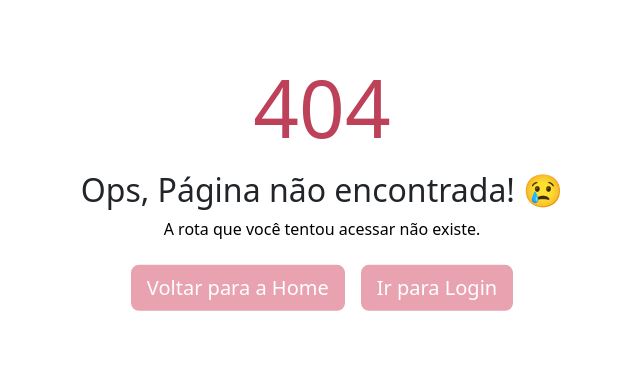
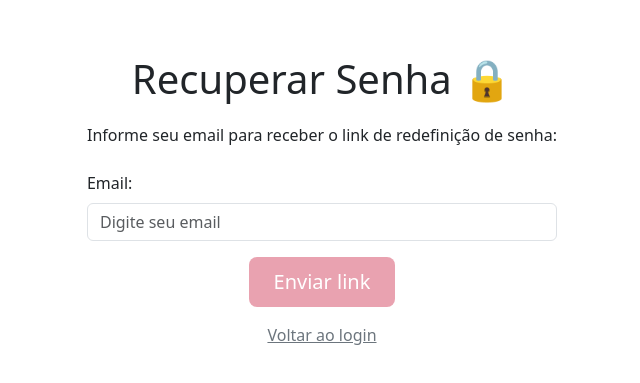
Before and after one commit to PriscilaNegro/My_Memory, a Vue app in the folder url-shortener-frontend/: page /forgot-password in a window 1280 px wide. Before the commit this address had no page. Shown: the part 215-598 px from the top of the page, without its empty margins (318-958 px from the left). Built offline with nearby package versions, Linux system fonts and the light colour scheme.

Commit message:
Validações de Login e Criação de página ForgotPassword

```diff
--- a/url-shortener-frontend/src/router/index.js
+++ b/url-shortener-frontend/src/router/index.js
@@ -3,12 +3,13 @@ import Home from "../views/Home.vue";
 import Register from "../views/Register.vue";
 import Login from "../views/Login.vue";
 import NotFound from "../views/NotFound.vue";
-
+import ForgotPassword from "../views/ForgotPassword.vue";
 
 const routes = [
   { path: "/", name: "Home", component: Home },
   { path: "/register", name: "Register", component: Register },
   { path: "/login", name: "Login", component: Login },
+  { path: '/forgot-password', name: 'ForgotPassword', component: ForgotPassword },
   { path: "/:pathMatch(.*)*", name: "NotFound", component: NotFound }
 ];
 
--- /dev/null
+++ b/url-shortener-frontend/src/views/ForgotPassword.vue
@@ -0,0 +1,106 @@
+<template>
+  <div class="container mt-5">
+    <h1>Recuperar Senha 🔒</h1>
+    <p>Informe seu email para receber o link de redefinição de senha:</p>
+
+    <form @submit.prevent="handleRecovery" class="mt-4">
+      <div class="mb-3 text-start">
+        <label for="email" class="form-label">Email:</label>
+        <input
+          type="email"
+          id="email"
+          v-model="email"
+          class="form-control"
+          placeholder="Digite seu email"
+          required
+        />
+        <div v-if="emailError" class="text-danger mt-1">{{ emailError }}</div>
+        <div v-if="successMessage" class="text-success mt-1">{{ successMessage }}</div>
+      </div>
+
+      <div class="d-flex justify-content-center">
+        <button type="submit" class="btn custom-btn">Enviar link</button>
+      </div>
+    </form>
+
+    <p class="text-center mt-3">
+      <router-link to="/login" class="text-secondary">Voltar ao login</router-link>
+    </p>
+  </div>
+</template>
+
+<script setup>
+import { ref } from 'vue';
+import axios from 'axios';
+
+const email = ref("");
+const emailError = ref("");
+const successMessage = ref("");
+
+function handleRecovery() {
+  emailError.value = "";
+  successMessage.value = "";
+
+  if (!email.value) {
+    emailError.value = "Email inválido.";
+    return;
+  }
+
+  const emailPattern = /^[^\s@]+@[^\s@]+\.[^\s@]+$/;
+  if (!emailPattern.test(email.value)) {
+    emailError.value = "Digite um email válido.";
+    return;
+  }
+
+  // Requisição ao backend
+  axios.post('http://localhost:3000/forgot-password', { email: email.value })
+    .then(response => {
+      // Supondo que o backend retorne { message: "..." }
+      successMessage.value = response.data.message;
+      email.value = "";
+    })
+    .catch(error => {
+      // Captura mensagem de erro do backend ou padrão
+      if (error.response && error.response.data && error.response.data.message) {
+        emailError.value = error.response.data.message;
+      } else {
+        emailError.value = "Ocorreu um erro. Tente novamente.";
+      }
+    });
+}
+</script>
+
+<style scoped>
+h1 {
+  text-align: center;
+  margin-bottom: 20px;
+}
+
+p {
+  text-align: center;
+}
+
+.custom-btn {
+  padding: 10px 25px;
+  font-size: 1.25rem;
+  border: none;
+  border-radius: 8px;
+  cursor: pointer;
+  background-color: #de7288a8;
+  color: white;
+  transition: background 0.3s ease;
+  min-width: 140px;
+}
+
+.custom-btn:hover {
+  background-color: #e05a75d6;
+}
+
+@media (max-width: 576px) {
+  .custom-btn {
+    font-size: 1rem;
+    padding: 8px 20px;
+    min-width: 120px;
+  }
+}
+</style>
--- a/url-shortener-frontend/src/views/Login.vue
+++ b/url-shortener-frontend/src/views/Login.vue
@@ -15,6 +15,7 @@
           placeholder="Digite seu email"
           required
           @blur="validateEmail"
+          @input="errors.api = ''"
         />
         <p v-if="errors.email" class="text-danger mt-1">{{ errors.email }}</p>
       </div>
@@ -30,6 +31,7 @@
             placeholder="Digite sua senha"
             required
             @blur="validatePassword"
+            @input="errors.api = ''"
           />
           <button
             type="button"
@@ -43,11 +45,22 @@
         <p v-if="errors.password" class="text-danger mt-1">{{ errors.password }}</p>
       </div>
 
+      <div class="text-center mb-3 forgot-password">
+        <router-link to="/forgot-password" class="text-decoration-none">
+          Esqueci minha senha
+        </router-link>
+      </div>
 
       <p v-if="errors.api" class="text-danger mt-2">{{ errors.api }}</p>
 
       <div class="text-center mt-3">
-        <button type="submit" class="btn-home">Entrar</button>
+        <button
+          type="submit"
+          class="btn-home"
+          :disabled="!isFormValid"
+          >
+          Entrar
+        </button>
       </div>
     </form>
 
@@ -59,7 +72,7 @@
 </template>
 
 <script setup>
-import { ref, reactive } from "vue";
+import { ref, reactive, computed } from "vue";
 import { useRouter } from "vue-router";
 import Notification from "../views/Notification.vue";
 
@@ -86,20 +99,22 @@ function validateEmail() {
 
   if (!email.value.trim()) {
     errors.email = "O email é obrigatório.";
-    return;
+    return false;
   }
 
   const emailRegex = /^[^\s@]+@[^\s@]+\.[^\s@]+$/;
   if (!emailRegex.test(email.value)) {
     errors.email = "Email inválido.";
-    return;
+    return false;
   }
 
   const allowedDomains = ["gmail.com", "hotmail.com", "outlook.com", "yahoo.com"];
   const domain = email.value.split("@")[1];
   if (!allowedDomains.some(d => domain.endsWith(d))) {
     errors.email = `Somente emails dos provedores ${allowedDomains.join(", ")} são aceitos.`;
+    return false;
   }
+  return true;
 }
 
 function validatePassword() {
@@ -117,6 +132,16 @@ function validatePassword() {
 
   return true;
 }
+
+const isFormValid = computed(() => {
+  return (
+    email.value.trim() &&
+    password.value.trim() &&
+    password.value.length >= 6 &&
+    !errors.email &&
+    !errors.password
+  );
+});
 
 function validateForm() {
   const emailValid = validateEmail();
@@ -182,6 +207,16 @@ p {
   margin: auto;
 }
 
+.forgot-password a {
+  color: rgb(83, 83, 83);
+  text-decoration: none;
+  font-size: 0.95rem;
+}
+
+.forgot-password a:hover {
+  color: #313131;
+}
+
 .btn-home {
   width: 160px;
   padding: 12px 0;
@@ -197,4 +232,11 @@ p {
 .btn-home:hover {
   background-color: #e05a75d6;
 }
+
+.btn-home:disabled {
+  background-color: #ccc;
+  cursor: not-allowed;
+}
+
+
 </style>
--- a/url-shortener-frontend/src/views/Register.vue
+++ b/url-shortener-frontend/src/views/Register.vue
@@ -1,6 +1,6 @@
 <template>
   <div class="container mt-5">
-    <h1>Página de Cadastro My Memory 🧠</h1>
+    <h1>Cadastro My Memory 🧠</h1>
     <p>Preencha os dados abaixo para criar sua conta:</p>
 
     <form @submit.prevent="handleRegister" class="mt-4">
```
